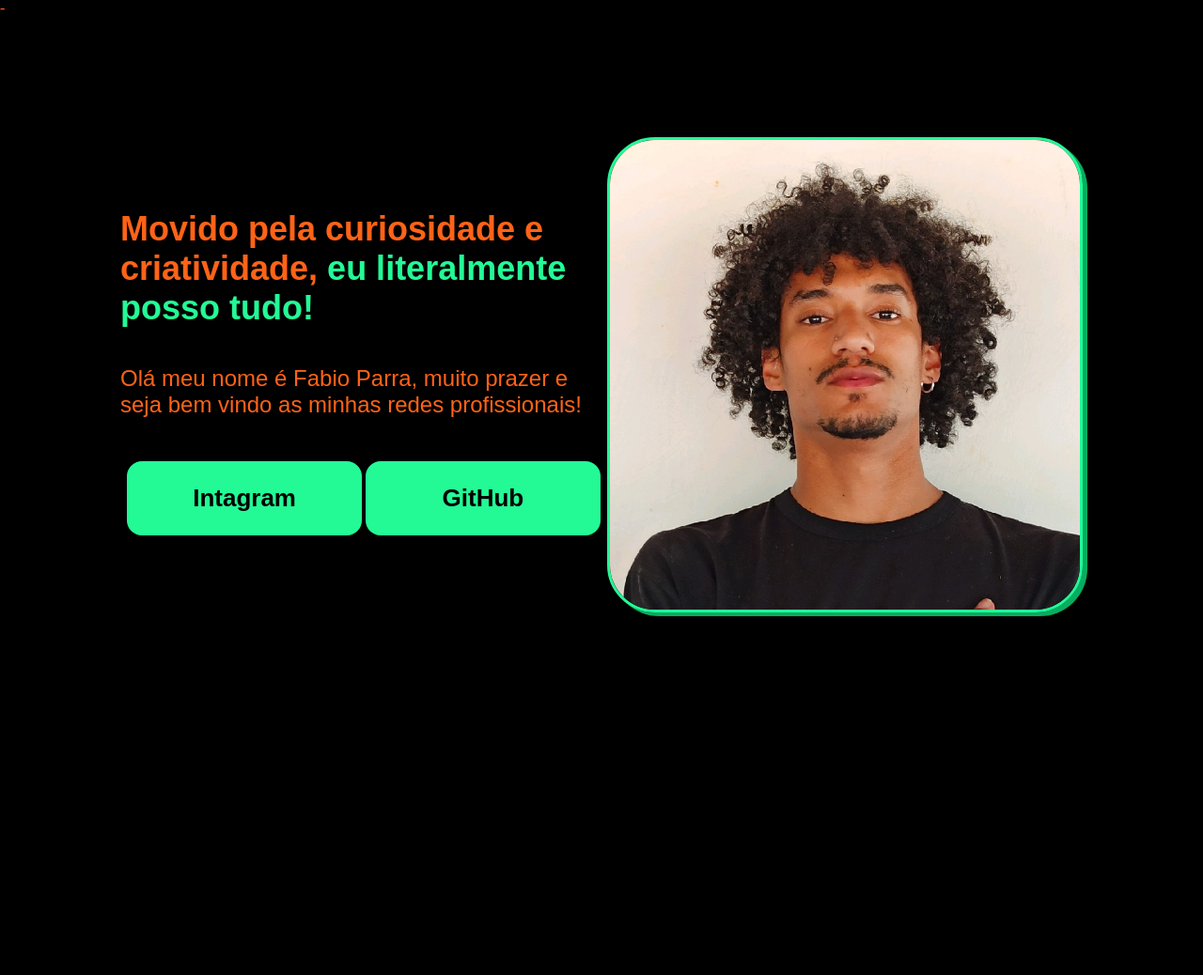
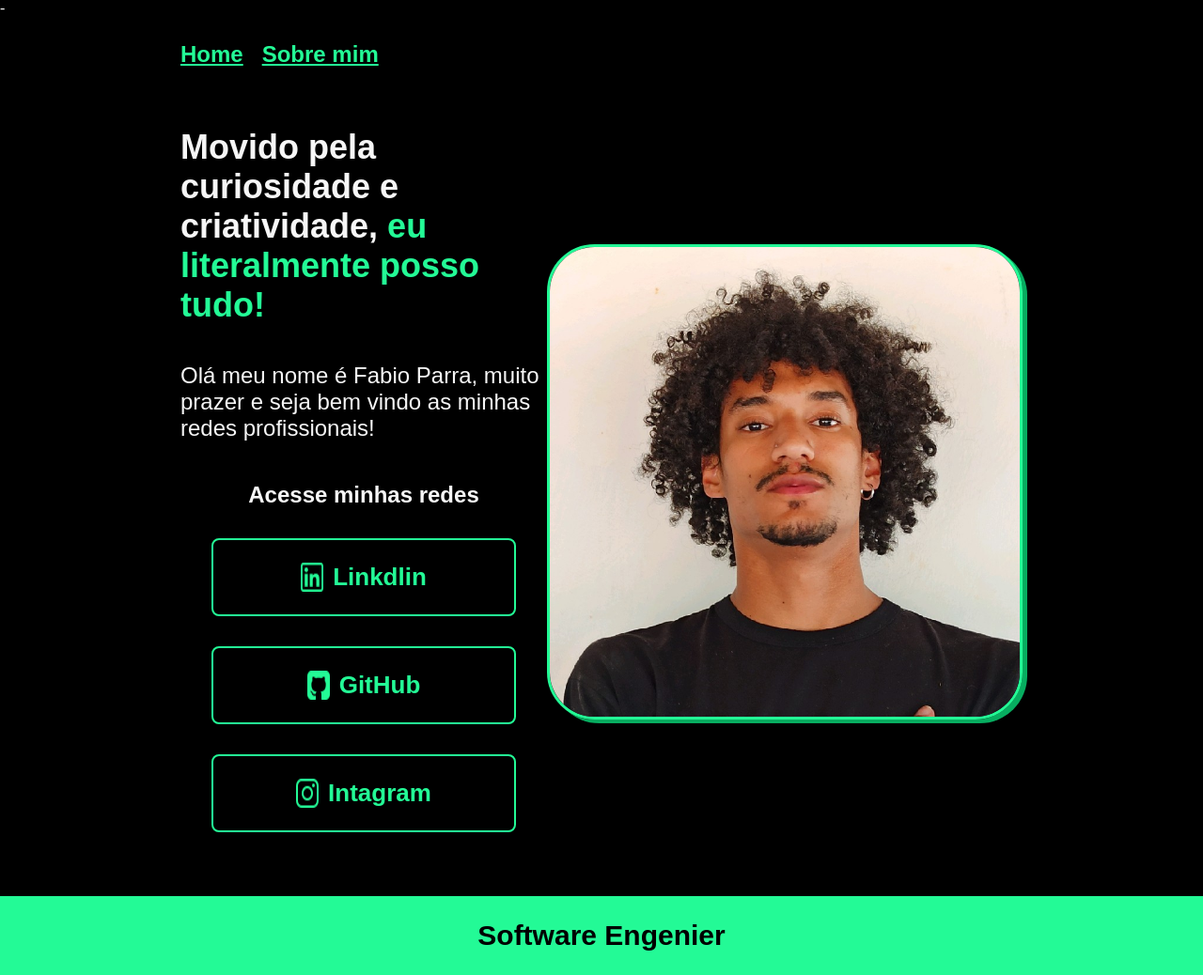
Before and after one commit to flbparra/finalized-course-projects, a plain HTML site: page formacao-htmlcss-alura/01-projeto-portifolio/portifolio/index.html in a window 1280 px wide. Shown: the whole page at 94% size. Before the commit the page ends 800 px from the top, so only its background shows below. Drawn offline with Linux system fonts and the light colour scheme.

Commit message:
alterando texto e adicionando "sobre mim"

```diff
--- a/formacao-htmlcss-alura/01-projeto-portifolio/portifolio/index.html
+++ b/formacao-htmlcss-alura/01-projeto-portifolio/portifolio/index.html
@@ -6,11 +6,18 @@
     <meta http-equiv="X-UA-Compatible" content="IE=edge">
     <meta name="viewport" content="width=device-width, initial-scale=1.0">
     <title>Portifolio</title>
-    <link rel="stylesheet" href="styles.css">
+    <link rel="stylesheet" href="./styles/styles.css">
 
 </head>-
 <body>
-    <header></header>
+
+    <header class="cabecalho">
+        <nav class="cabecalho_textos">
+            <a class="cabecalho_textos_link" href="index.html">Home</a>
+            <a class="cabecalho_textos_link" href="about.html">Sobre mim</a>
+        </nav>
+
+    </header>
     <main class="pai">
             <section class="pai__texto">
                 <h1 class="pai__texto__titulo">Movido pela curiosidade e criatividade,
@@ -19,13 +26,26 @@
                 <p class="pai__texto__texto">Olá meu nome é Fabio Parra, muito prazer e seja bem vindo as minhas redes profissionais!</p>
 
                 <div class="pai__texto_links">
-                    <a class="pai__texto_links_link" href="https://www.instagram.com/flbparra/">Intagram</a>
-                    <a class="pai__texto_links_link" href="https://github.com/flbparra">GitHub</a>
+                    <h2 class="pai__texto_links_subtitulo">Acesse minhas redes</h2>
+                    <a class="pai__texto_links_link" href="https://www.linkedin.com/in/parrafabio/">
+                        <img src="./assets/linkedin.png" alt="">
+                        Linkdlin
+                    </a>
+                    <a class="pai__texto_links_link" href="https://github.com/flbparra">
+                        <img src="./assets/github-sign.png" alt="">
+                        GitHub
+                    </a>
+                    <a class="pai__texto_links_link" href="https://www.instagram.com/flbparra/">
+                        <img src="./assets/instagram.png" alt="">
+                        Intagram
+                    </a>
                 </div>
             </section>
-            <img class="fabio" src="fabio.jpg" alt="foto do Fabio" width="500">
+            <img class="fabio" src="./assets/fabio.jpg" alt="foto do Fabio" width="500">
 
     </main>
-    <footer></footer>
+    <footer class="rodape">
+        Software Engenier
+    </footer>
 </body>
 </html>
--- a/formacao-htmlcss-alura/01-projeto-portifolio/portifolio/styles.css
+++ /dev/null
@@ -1,77 +0,0 @@
-
-* {
-
-   margin: 0%;
-   padding: 0%;
-}
-body {
-    height: 100vh;
-    box-sizing: border-box;
-    background-color: #000000;
-    color: #FF6317;
-
-}
-
-.titulo-destaque {
-    color:#23FA96;
-}
-
-.fabio{
-    border-radius: 10%;
-
-    border: #23FA96;
-    border-style: solid;
-
-    box-shadow: 5px 4px #07AD60;
-}
-
-.pai {
-    margin: 10%;
-
-    display: flex;
-    align-items: center;
-    justify-content: space-between;
-}
-
-.pai__texto {
-    width: 616px;
-    display: flex;
-    flex-direction: column;
-    gap: 40px;
-}
-
-.pai__texto__titulo{
-    font-size: 36px;
-    font-family: 'Krona One', sans-serif;
-
-}
-
-.pai__texto__texto{
-
-    font-size: 24px;
-    font-family: 'Montserrat', sans-serif;
-
-}
-
-.pai__texto_links{
-
-    margin: 1%;
-    display: flex;
-    justify-content: space-around;
-}
-
-.pai__texto_links_link{
-    background-color: #23FA96;
-    width: 250px;
-    text-align: center;
-    border-radius: 16px;
-    font-size: 26px;
-    padding: 24px 0px;
-    color: #000000;
-}
-
-.pai__texto_links_link{
-    text-decoration: none;
-    font-family: 'Montserrat', sans-serif;
-    font-weight: 600;
-}
--- /dev/null
+++ b/formacao-htmlcss-alura/01-projeto-portifolio/portifolio/styles/styles.css
@@ -0,0 +1,124 @@
+
+* {
+
+   margin: 0%;
+   padding: 0%;
+}
+body {
+    /* height: 100vh; */
+    box-sizing: border-box;
+    background-color: #000000;
+    color: #f6f6f6;
+
+}
+
+.titulo-destaque {
+    color:#23FA96;
+}
+
+.fabio{
+    border-radius: 10%;
+
+    border: #23FA96;
+    border-style: solid;
+
+    box-shadow: 5px 4px #07AD60;
+}
+
+.pai {
+    padding: 5% 15%;
+
+    display: flex;
+    align-items: center;
+    justify-content: space-between;
+}
+
+.pai__texto {
+    width: 616px;
+    display: flex;
+    flex-direction: column;
+    gap: 40px;
+}
+
+.pai__texto__titulo{
+    font-size: 36px;
+    font-family: 'Krona One', sans-serif;
+
+}
+
+.pai__texto__texto{
+
+    font-size: 24px;
+    font-family: 'Montserrat', sans-serif;
+
+}
+
+.pai__texto_links{
+
+    margin: 1%;
+    display: flex;
+    justify-content: space-between;
+    flex-direction: column;
+    align-items: center;
+    gap: 32px;
+}
+
+.pai__texto_links_link{
+    /* background-color: #23FA96; */
+    border: 2px solid #23FA96;
+    width: 320px;
+    text-align: center;
+    border-radius: 8px;
+    font-size: 26px;
+    padding: 24px 0px;
+    color: #23FA96;
+}
+
+.pai__texto_links_link{
+    text-decoration: none;
+    font-family: 'Montserrat', sans-serif;
+    font-weight: 600;
+    display: flex;
+    justify-content: center;
+    gap: 10px;
+}
+
+.pai__texto_links_link:hover{
+
+    background-color: #2d2929;
+}
+
+.pai__texto_links_subtitulo{
+
+    font-size: 24px;
+    font-family: 'Krona One', sans-serif;
+}
+
+.rodape{
+
+    font-size: 30px;
+    font-family: 'Montserrat', sans-serif;
+    background-color: #23FA96;
+    color: #000000;
+    padding: 25px;
+justify-content: center;
+    text-align: center;
+    font-weight: 600;
+}
+
+.cabecalho{
+
+    padding: 2% 0 0 15%;
+
+}
+.cabecalho_textos{
+    display: flex;
+    gap: 20px;
+}
+.cabecalho_textos_link{
+
+    font-size: 24px;
+    font-family:'Montserrat', sans-serif;
+    color: #23FA96;
+    font-weight: 600;
+}
```
Also changed, not shown: formacao-htmlcss-alura/01-projeto-portifolio/portifolio/about.html (added, +24 -0 lines), formacao-htmlcss-alura/01-projeto-portifolio/portifolio/assets/fabio.jpg (renamed from formacao-htmlcss-alura/01-projeto-portifolio/portifolio/fabio.jpg), formacao-htmlcss-alura/01-projeto-portifolio/portifolio/assets/github-sign.png (added), formacao-htmlcss-alura/01-projeto-portifolio/portifolio/assets/instagram.png (added), formacao-htmlcss-alura/01-projeto-portifolio/portifolio/assets/linkedin.png (added).
